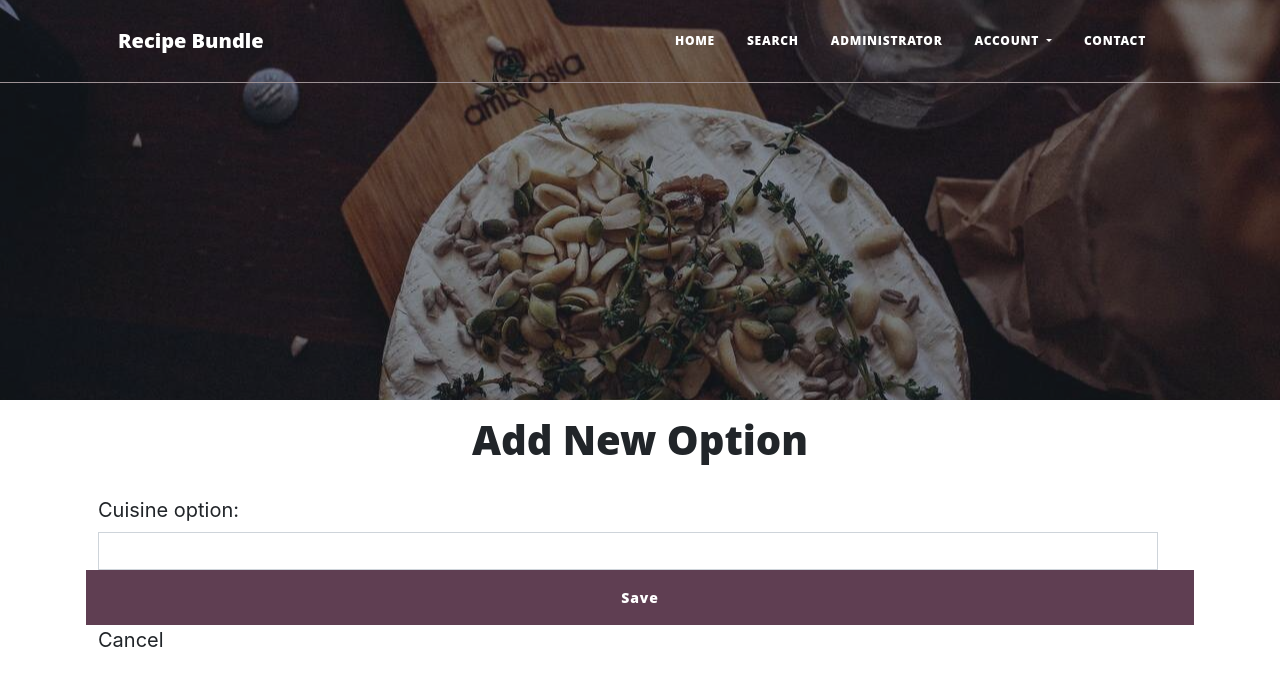
After one commit to ElrieM/MS3-RecipeBundle, a Flask app: page /add_cuisine in a window 1280 px wide. The commit adds this page. Shown: the top 686 px of the page. Run offline with Flask 2, Linux system fonts and the light colour scheme; some libraries are stand-ins or nearby versions; some web fonts are replaced.

Commit message:
feat: Option to add cuisine

```diff
--- a/app.py
+++ b/app.py
@@ -88,10 +88,36 @@ def search():
     return render_template("search.html")
 
 
+@app.route("/add_cuisine", methods=["GET", "POST"])
+def add_cuisine():
+    if request.method == "POST":
+        new_cuisine = {
+            "cuisine_name": request.form.get("cuisine_name")
+        }
+        mongo.db.cuisines.insert_one(new_cuisine)
+        flash("New cuisine option added")
+        return redirect(url_for("admin"))
+
+    return render_template("add_admin.html")
+
+
+@app.route("/edit_cuisine/<cuisine_id>", methods=["GET", "POST"])
+def edit_cuisine(cuisine_id):
+    if request.method == "POST":
+        submit = {
+            "cuisine_name": request.form.get("edit_cusine")
+        }
+        mongo.db.cuisines.update({"_id": ObjectId(cuisine_id)}, submit)
+        flash("Cuisine successfully updated")
+
+    cuisine = mongo.db.cuisines.find_one({"_id": ObjectId(cuisine_id)})
+    return render_template("edit_admin.html", cuisine=cuisine)
+
+
 @app.route("/admin")
 def admin():
-    cuisines = list(mongo.db.recipes.find())
-    return render_template("admin.html", cuisines = cuisines)
+    cuisines = list(mongo.db.cuisines.find().sort("cuisine_name", 1))
+    return render_template("admin.html", cuisines=cuisines)
 
 
 @app.route("/contact")
--- /dev/null
+++ b/templates/add_admin.html
@@ -0,0 +1,26 @@
+{% extends "base.html" %}
+{% block content %}
+
+<div class="container">
+    <h1 class="text-center">Add New Option</h1>
+
+    <div id="recipeEditForm">
+        <!-- Adapted from https://getbootstrap.com/docs/5.1/forms/layout/ -->
+        <form class="row p-3" method="POST" action="{{ url_for('add_cuisine') }}">
+            <!-- Recipe name input -->
+            <div class="row">
+                <div class="col-12">
+                    <label for="cuisine_name" class="col-sm-2 col-form-label">Cuisine option: </label>
+                    <input type="text" class="form-control col-sm-10" id="cuisine_name" name="cuisine_name" required>
+                </div>
+            </div>
+            <!-- Submit button, saved to MongoDB -->
+            <button type="submit" class="btn btn-primary">Save</button>
+            <!-- Cancel button, discards changes -->
+            <a href="{{ url_for('admin') }}">Cancel</a>
+    </div>
+    </form>
+
+</div>
+
+{% endblock %}
```
Also changed, not shown: templates/admin.html (+21 -6 lines).
